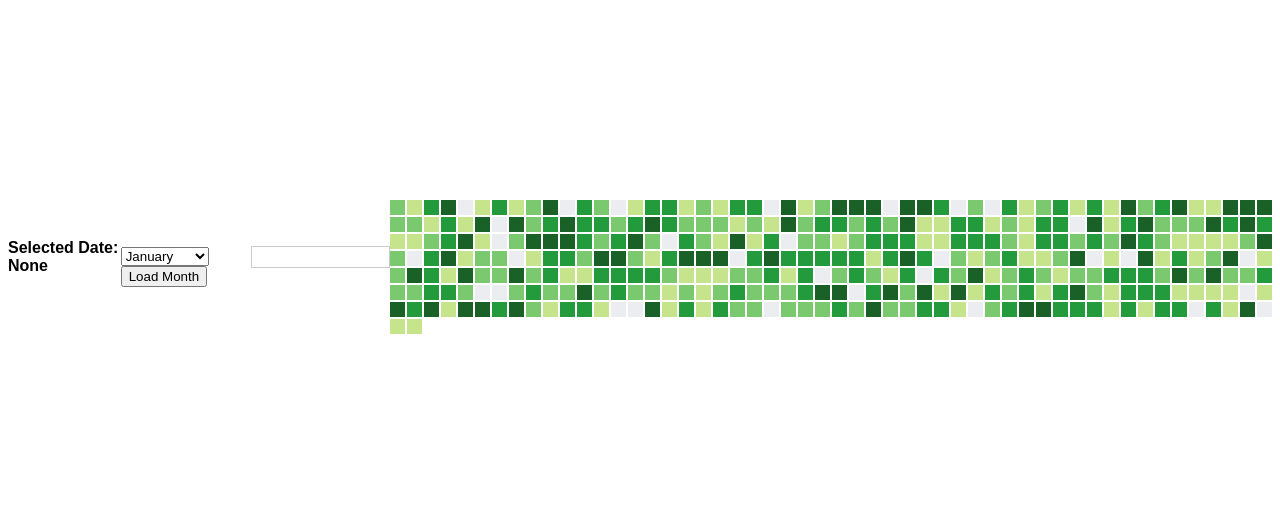
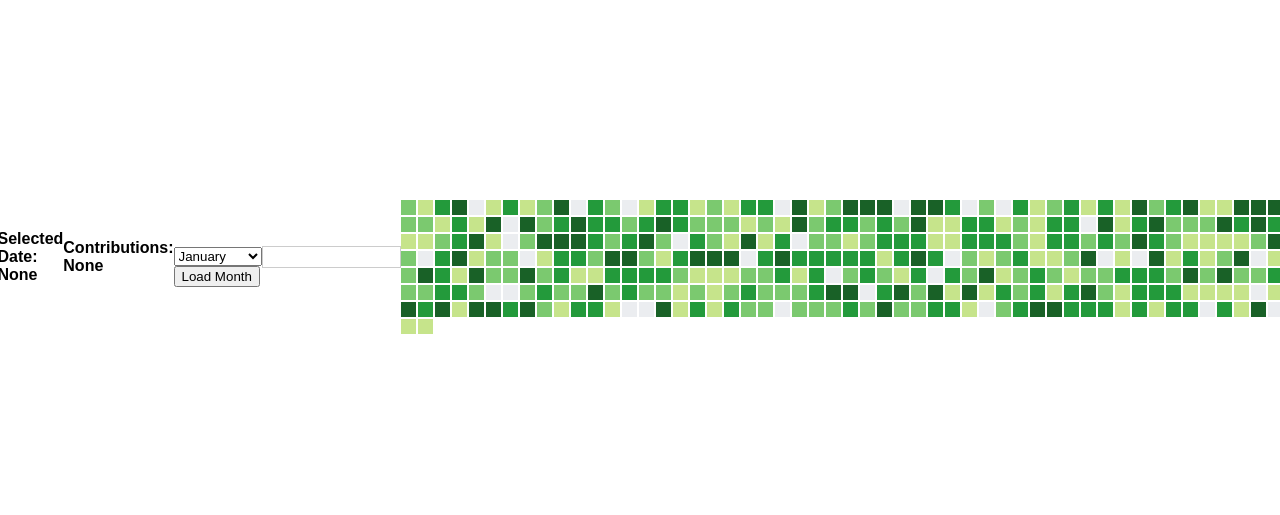
Before and after one commit to HexisWare/Progressor, a Flask app: page / in a window 1280 px wide. Shown: the part 141-656 px from the top of the page. Run offline with Flask 3, Linux system fonts and the light colour scheme.

Commit message:
Added text div to show contributions upon date selections

```diff
--- a/static/styles.css
+++ b/static/styles.css
@@ -7,6 +7,11 @@ body {
 }
 
 #selected-date {
+    margin-bottom: 20px;
+    font-weight: bold;
+}
+
+#selected-contributions {
     margin-bottom: 20px;
     font-weight: bold;
 }
--- a/templates/index.html
+++ b/templates/index.html
@@ -9,6 +9,7 @@
 </head>
 <body>
     <div id="selected-date">Selected Date: None</div>
+    <div id="selected-contributions">Contributions: None</div>
     <div>
         <select id="month-selector">
             <option value="01">January</option>
@@ -44,6 +45,7 @@
                     // Add click event to the square
                     square.addEventListener('click', function() {
                         document.getElementById('selected-date').textContent = 'Selected Date: ' + date;
+                        document.getElementById('selected-contributions').textContent = 'Selected Controbutions: ' + count;
                     });
 
                     document.getElementById('chart').appendChild(square);
```
